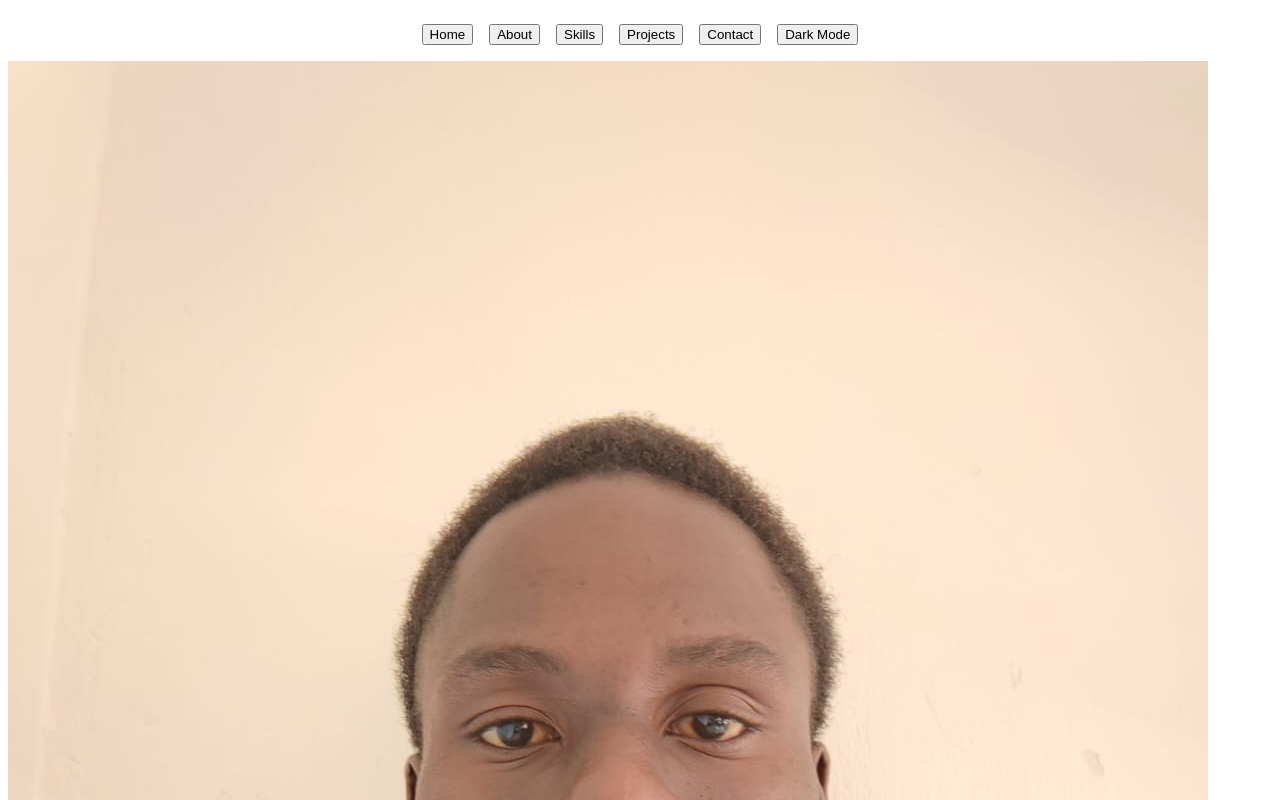
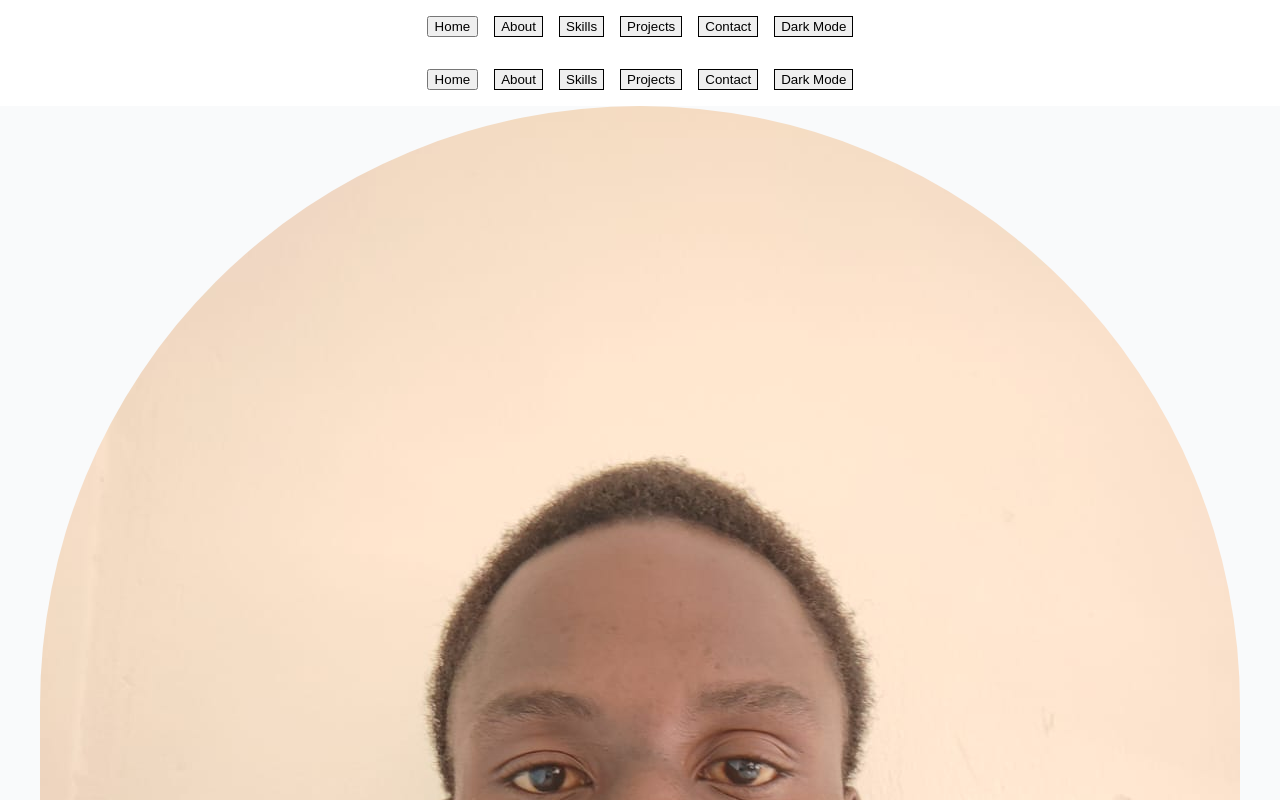
Before and after one commit to Joshcode41/my-portfolio, a Next.js app: page / in a window 1280 px wide. Shown: the top 800 px of the page. Built offline with nearby package versions, Linux system fonts and the light colour scheme.

Commit message:
Restore Tailwind, fix Navbar dark mode, clean page.tsx, add config files

```diff
--- a/app/globals.css
+++ b/app/globals.css
@@ -1,15 +1,20 @@
-/* Reset & fonts */
+/* Reset */
+@tailwind base;
+@tailwind components;
+@tailwind utilities;
+
 * {
   box-sizing: border-box;
+}
+html {
+  scroll-behavior: smooth;
 }
 
 html,
 body {
   margin: 0;
   padding: 0;
-  font-family: 'Inter', sans-serif;
-  background-color: var(--bg-color);
-  color: var(--text-color);
+  font-family: "Inter", system-ui, -apple-system, BlinkMacSystemFont, sans-serif;
   scroll-behavior: smooth;
 }
 
@@ -26,104 +31,28 @@ body {
   --card-bg: #020617;
 }
 
-/* Container */
-.container {
-  max-width: 1100px;
-  margin: auto;
-  padding: 2rem 1.5rem;
+body {
+  background-color: var(--bg-color);
+  color: var(--text-color);
 }
 
-/* Hero */
-.hero {
-  text-align: center;
-  margin-bottom: 4rem;
-}
-
-.hero h1 {
+/* Typography */
+h1 {
   font-size: 2.8rem;
   font-weight: 700;
 }
 
-.hero p {
-  font-size: 1.1rem;
-  opacity: 0.8;
+h2 {
+  font-size: 1.6rem;
+  margin-bottom: 1rem;
 }
 
-.heroButtons {
-  display: flex;
-  justify-content: center;
-  gap: 1rem;
-  margin-top: 1.5rem;
+p,
+li {
+  line-height: 1.7;
 }
 
-/* Bio */
-.bio {
-  display: flex;
-  gap: 2rem;
-  align-items: center;
-  margin-bottom: 4rem;
-}
-
-.bioText {
-  flex: 1;
-}
-
-.profileImage {
-  width: 160px;
-  height: 160px;
-  border-radius: 50%;
-  object-fit: cover;
-}
-
-/* Sections */
-section {
-  margin-bottom: 4rem;
-}
-
-h2 {
-  margin-bottom: 1rem;
-  font-size: 1.6rem;
-}
-
-/* Skills */
-.skills {
-  display: grid;
-  gap: 2rem;
-}
-
-/* Projects */
-.projectGrid {
-  display: grid;
-  grid-template-columns: repeat(auto-fit, minmax(300px, 1fr));
-  gap: 2rem;
-}
-
-.projectCard {
-  background: var(--card-bg);
-  padding: 1.5rem;
-  border-radius: 0.75rem;
-  box-shadow: 0 8px 20px rgba(0,0,0,0.08);
-  transition: transform 0.25s ease, box-shadow 0.25s ease;
-}
-
-.projectCard:hover {
-  transform: translateY(-6px);
-  box-shadow: 0 14px 30px rgba(0,0,0,0.15);
-}
-
-.projectCard img {
-  width: 100%;
-  border-radius: 0.5rem;
-  margin-top: 1rem;
-}
-
-.techStack {
-  font-style: italic;
-  opacity: 0.85;
-  margin-bottom: 0.5rem;
-}
-
-/* Contact */
+/* Links */
 a {
   color: inherit;
   text-decoration: none;
@@ -132,32 +61,3 @@ a {
 a:hover {
   text-decoration: underline;
 }
-
-/* Footer */
-footer {
-  text-align: center;
-  margin-top: 4rem;
-  opacity: 0.7;
-  font-size: 0.9rem;
-}
-
-/* Theme toggle */
-.themeToggle {
-  position: fixed;
-  top: 1rem;
-  right: 1rem;
-  cursor: pointer;
-  z-index: 50;
-}
-
-/* Responsive */
-@media (max-width: 768px) {
-  .bio {
-    flex-direction: column-reverse;
-    text-align: center;
-  }
-
-  .heroButtons {
-    flex-direction: column;
-  }
-}
--- a/app/layout.tsx
+++ b/app/layout.tsx
@@ -1,10 +1,52 @@
-import "./layout.module.css"; // <- CSS Module imported here
+import "./globals.css";
+import styles from "./layout.module.css";
+import type { Metadata } from "next";
+import { ThemeProvider } from "next-themes";
+import Navbar from "@/components/Navbar";
 
-export default function RootLayout({ children }: { children: React.ReactNode }) {
+export const metadata: Metadata = {
+  title: "Joshua Owuonda | Software Developer",
+  description:
+    "Junior Software Developer and IT Undergraduate specializing in full-stack web development and software engineering.",
+  keywords: [
+    "Joshua Owuonda",
+    "Software Developer",
+    "Web Developer",
+    "Next.js",
+    "React",
+    "Full Stack Developer",
+    "Kenya",
+  ],
+  openGraph: {
+    title: "Joshua Owuonda | Software Developer",
+    description:
+      "Portfolio of Joshua Owuonda, a junior software developer specializing in modern web applications.",
+    url: "https://your-vercel-domain.vercel.app",
+    siteName: "Joshua Owuonda Portfolio",
+    images: [
+      {
+        url: "/images/og-image.png",
+        width: 1200,
+        height: 630,
+        alt: "Joshua Owuonda Portfolio",
+      },
+    ],
+    type: "website",
+  },
+};
+
+export default function RootLayout({
+  children,
+}: {
+  children: React.ReactNode;
+}) {
   return (
-    <html lang="en">
-      <body>
-        {children}
+    <html lang="en" suppressHydrationWarning>
+      <body className={styles.body}>
+        <ThemeProvider attribute="class" defaultTheme="light" enableSystem={false}>
+          <Navbar />
+          <div className={styles.container}>{children}</div>
+        </ThemeProvider>
       </body>
     </html>
   );
--- a/app/page.tsx
+++ b/app/page.tsx
@@ -20,11 +20,9 @@ import ContactForm from "@/components/ContactForm";
 import Navbar from "@/components/Navbar";
 
 export default function Home() {
-  const [dark, setDark] = useState(false);
 
-  useEffect(() => {
-    document.documentElement.classList.toggle("dark", dark);
-  }, [dark]);
+
+
 
   // Fade animation variants
   const fadeVariants = {
@@ -66,7 +64,7 @@ export default function Home() {
   return (
     <main className="min-h-screen bg-white dark:bg-gray-900 text-gray-900 dark:text-gray-100">
       {/* NAVBAR */}
-      <Navbar dark={dark} setDark={setDark} />
+      <Navbar />
 
       {/* HERO */}
       <section
@@ -83,9 +81,7 @@ export default function Home() {
         <p className="mb-6">0100-Nairobi, Kenya</p>
 
         <div className="flex gap-4 flex-wrap justify-center">
-          <Button onClick={() => setDark(!dark)}>
-            {dark ? <Sun size={18} /> : <Moon size={18} />}
-          </Button>
+
           <Button
             onClick={() =>
               document
--- /dev/null
+++ b/app/postcss.config.js
@@ -0,0 +1,6 @@
+module.exports = {
+  plugins: {
+    "@tailwindcss/postcss": {},
+    autoprefixer: {},
+  },
+};
--- /dev/null
+++ b/app/tailwind.config.ts
@@ -0,0 +1,16 @@
+import type { Config } from "tailwindcss";
+
+const config: Config = {
+  darkMode: "class",
+  content: [
+    "./app/**/*.{js,ts,jsx,tsx,mdx}",
+    "./components/**/*.{js,ts,jsx,tsx}",
+    "./pages/**/*.{js,ts,jsx,tsx}", // safe to include
+  ],
+  theme: {
+    extend: {},
+  },
+  plugins: [],
+};
+
+export default config;
--- a/components/Navbar.tsx
+++ b/components/Navbar.tsx
@@ -1,16 +1,13 @@
 "use client";
 
-import { useState, useEffect, Dispatch, SetStateAction } from "react";
+import { useState, useEffect } from "react";
+import { useTheme } from "next-themes";
 import { Button } from "./ui/button";
 import styles from "./Navbar.module.css";
 
-interface NavbarProps {
-  dark: boolean;
-  setDark: Dispatch<SetStateAction<boolean>>;
-}
-
-export default function Navbar({ dark, setDark }: NavbarProps) {
+export default function Navbar() {
   const [active, setActive] = useState("home");
+  const { theme, setTheme } = useTheme();
 
   const handleScroll = (id: string) => {
     document.getElementById(id)?.scrollIntoView({ behavior: "smooth" });
@@ -19,15 +16,21 @@ export default function Navbar({ dark, setDark }: NavbarProps) {
 
   useEffect(() => {
     const sections = ["home", "about", "skills", "projects", "contact"];
+
     const onScroll = () => {
       const scrollPos = window.scrollY + 150;
       for (const sec of sections) {
         const el = document.getElementById(sec);
-        if (el && el.offsetTop <= scrollPos && el.offsetTop + el.offsetHeight > scrollPos) {
+        if (
+          el &&
+          el.offsetTop <= scrollPos &&
+          el.offsetTop + el.offsetHeight > scrollPos
+        ) {
           setActive(sec);
         }
       }
     };
+
     window.addEventListener("scroll", onScroll);
     return () => window.removeEventListener("scroll", onScroll);
   }, []);
@@ -46,9 +49,12 @@ export default function Navbar({ dark, setDark }: NavbarProps) {
         </Button>
       ))}
 
-      {/* Dark mode toggle button */}
-      <Button onClick={() => setDark(!dark)}>
-        {dark ? "Light Mode" : "Dark Mode"}
+      {/* REAL DARK MODE TOGGLE */}
+      <Button
+        variant="outline"
+        onClick={() => setTheme(theme === "dark" ? "light" : "dark")}
+      >
+        {theme === "dark" ? "Light Mode" : "Dark Mode"}
       </Button>
     </nav>
   );
--- a/package.json
+++ b/package.json
@@ -22,7 +22,7 @@
     "tailwind-merge": "^3.4.0"
   },
   "devDependencies": {
-    "@tailwindcss/postcss": "^4",
+    "@tailwindcss/postcss": "^4.1.18",
     "@types/node": "^20",
     "@types/react": "^19",
     "@types/react-dom": "^19",
--- /dev/null
+++ b/postcss.config.js
@@ -0,0 +1,6 @@
+module.exports = {
+  plugins: {
+    "@tailwindcss/postcss": {},
+    autoprefixer: {},
+  },
+};
--- /dev/null
+++ b/tailwind.config.ts
@@ -0,0 +1,15 @@
+import type { Config } from "tailwindcss";
+
+const config: Config = {
+  darkMode: "class",
+  content: [
+    "./app/**/*.{js,ts,jsx,tsx}",
+    "./components/**/*.{js,ts,jsx,tsx}",
+  ],
+  theme: {
+    extend: {},
+  },
+  plugins: [],
+};
+
+export default config;
```
Also changed, not shown: 1 other file (tests, documents, lock files or other folders).
